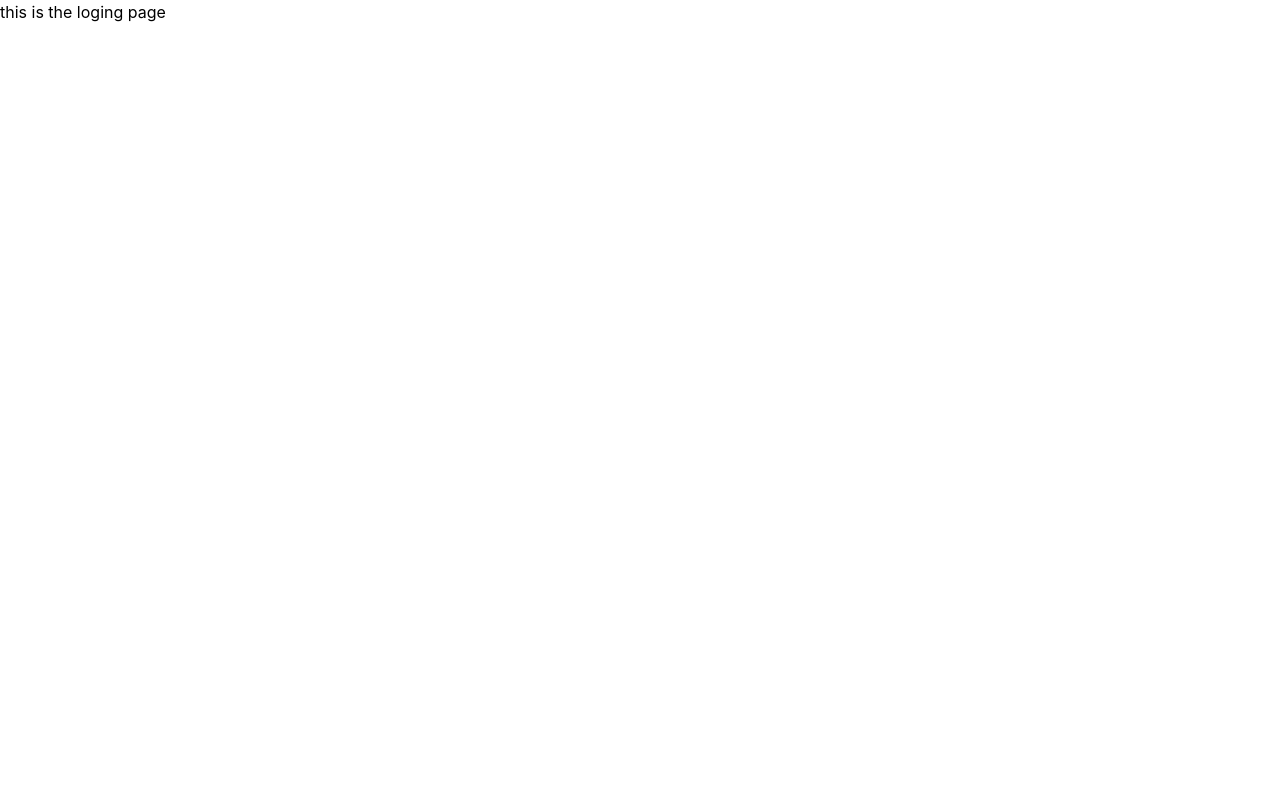
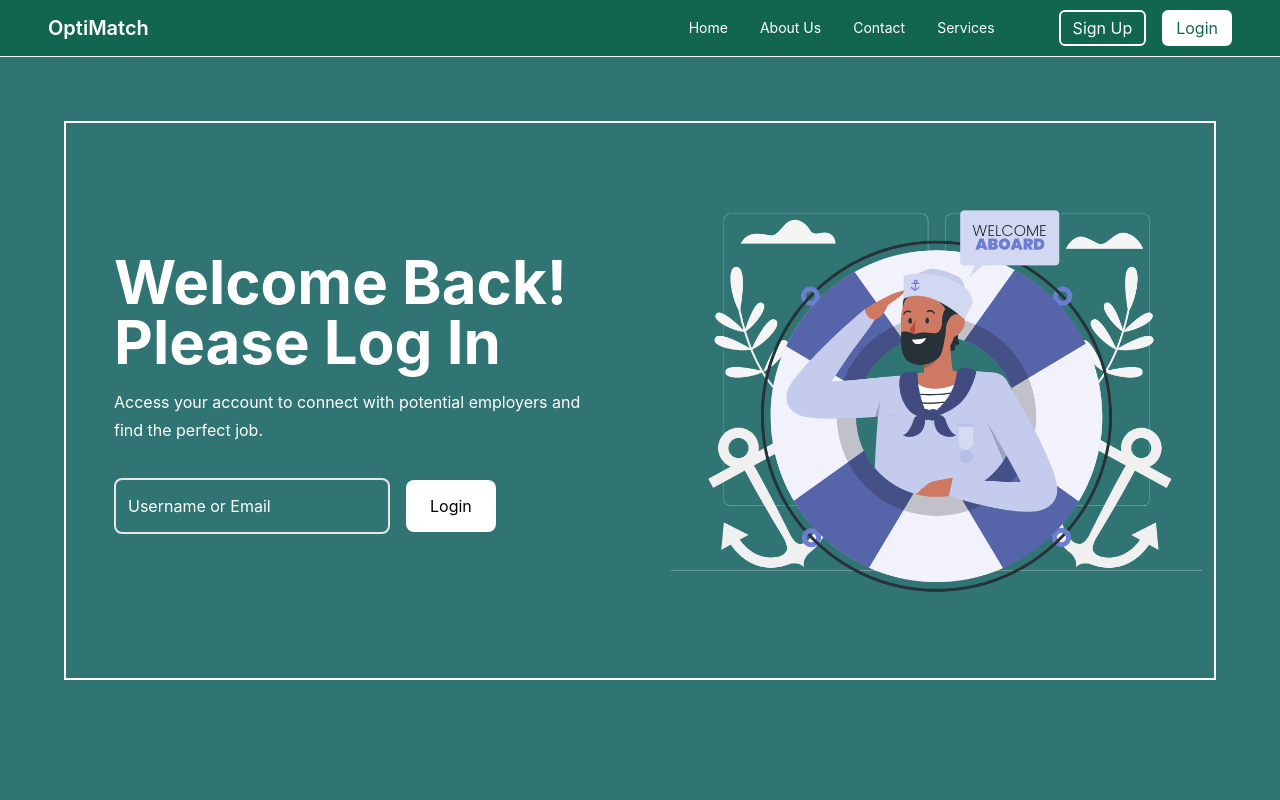
Before and after one commit to DU-Stable-Matching/stable-matching, a React (Create React App) app: page /login in a window 1280 px wide. Shown: the top 800 px of the page. Built offline with nearby package versions, Linux system fonts and the light colour scheme.

Commit message:
Login page hero

```diff
--- /dev/null
+++ b/src/components/LoginHero.tsx
@@ -0,0 +1,50 @@
+import React from "react";
+
+const LoginHero = () => {
+  const someFunc = (e: React.FormEvent<HTMLFormElement>) => {
+    e.preventDefault();
+    console.log("form submitted");
+  };
+  return (
+    <div className="w-full min-h-screen bg-myrtle-green flex items-center justify-center py-28 px-16">
+      {/* white box */}
+      <div className="w-screen flex h-fit border-2 border-white items-center justify-center ">
+        <div className="flex-col flex-wrap p-12 w-full h-full w-[50%]">
+          <div className="flex flex-wrap mb-5">
+            <h1 className="text-6xl font-bold mb-4 text-white">
+              Welcome Back! Please Log In
+            </h1>
+            <p className="text-white text- leading-7 ">
+              Access your account to connect with potential employers and find
+              the perfect job.
+            </p>
+          </div>
+          <form onSubmit={someFunc}>
+            <input
+              className="bg-myrtle-green text-white placeholder-white p-3 text-base leading-7 rounded-lg border-2 mr-4 "
+              type="text"
+              placeholder="Username or Email"
+              name=""
+              id=""
+            />
+            <button
+              className=" text-black bg-white py-3 px-6 rounded-lg my-4 leading-7"
+              type="submit"
+            >
+              Login
+            </button>
+          </form>
+        </div>
+        <div className="w-full h-full p-3 items-center hidden md:flex">
+          <img
+            className="w-full h-full"
+            src={require("../assets/img/Welcome_aboard.png")}
+            alt="Welcome aboard"
+          />
+        </div>
+      </div>
+    </div>
+  );
+};
+
+export default LoginHero;
--- a/src/pages/Login.tsx
+++ b/src/pages/Login.tsx
@@ -1,10 +1,15 @@
 import React from 'react'
+import TopBar from '../components/TopBar.tsx'
+import LoginHero from '../components/LoginHero.tsx'
 
 const Login = () => {
     return(
-        <div>
-            this is the loging page
-        </div>
+        <>
+            <TopBar/>
+            <LoginHero/>
+            <LoginHero/>
+
+        </>
     )
 }
 
```
Also changed, not shown: src/assets/img/Welcome_aboard.png (added).
